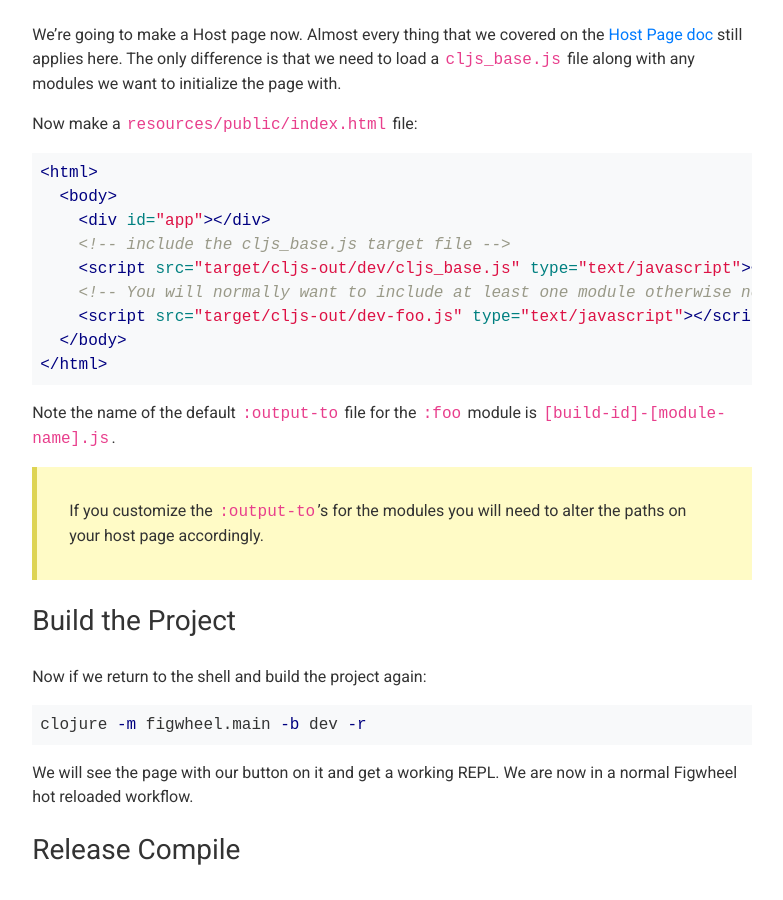
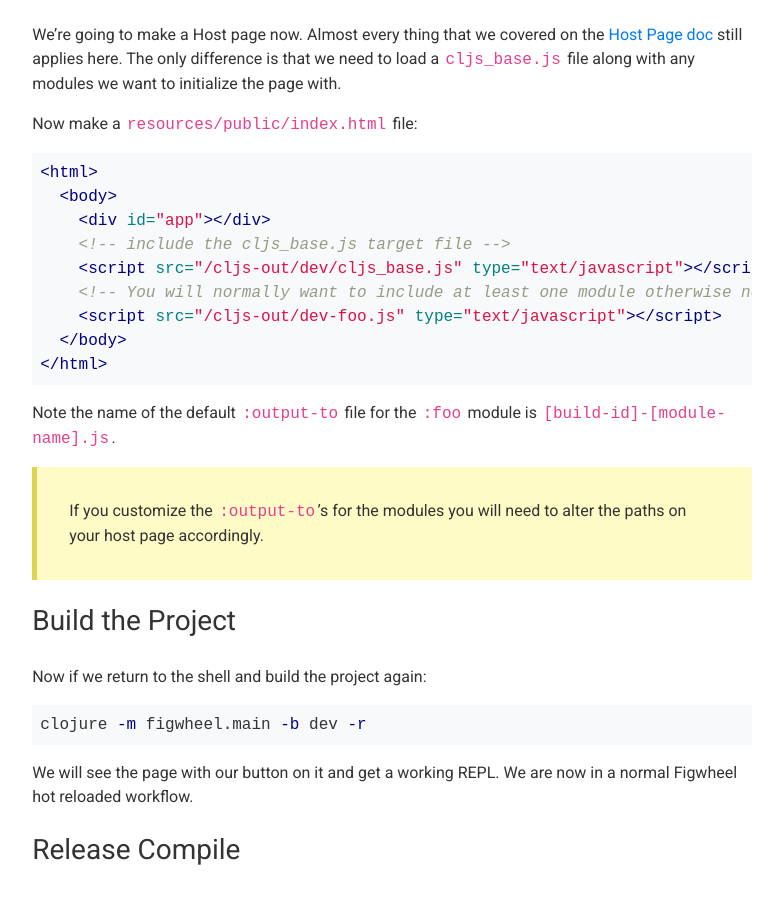
Before and after one commit to bhauman/figwheel-main, a Jekyll site: the page built from docs/docs/code_splitting.md, in a window 1280 px wide and 900 px high, scrolled down 4712 px. Shown: the whole window, without its empty margins (83-866 px from the left). Built offline with Jekyll 4.4.1, drawn with Linux system fonts in a browser that asks for light colours; some of the changed lines change nothing that is shown.

Commit message:
Fix Code Splitting example - index.html
Figwheel serves the static files from the `target/public/` folder so the
`target` prefix in the `target/cljs-out/*.js` script src paths are incorrect.
This commit fixes the script paths in the index.html host page so the browser
doesn't show 404 responses for the compiled js files.

````diff
--- a/docs/docs/code_splitting.md
+++ b/docs/docs/code_splitting.md
@@ -240,9 +240,9 @@ Now make a `resources/public/index.html` file:
   <body>
     <div id="app"></div>
     <!-- include the cljs_base.js target file -->
-    <script src="target/cljs-out/dev/cljs_base.js" type="text/javascript"></script>
+    <script src="/cljs-out/dev/cljs_base.js" type="text/javascript"></script>
     <!-- You will normally want to include at least one module otherwise nothing will happen -->
-    <script src="target/cljs-out/dev-foo.js" type="text/javascript"></script>
+    <script src="/cljs-out/dev-foo.js" type="text/javascript"></script>
   </body>
 </html>
 ```
````
